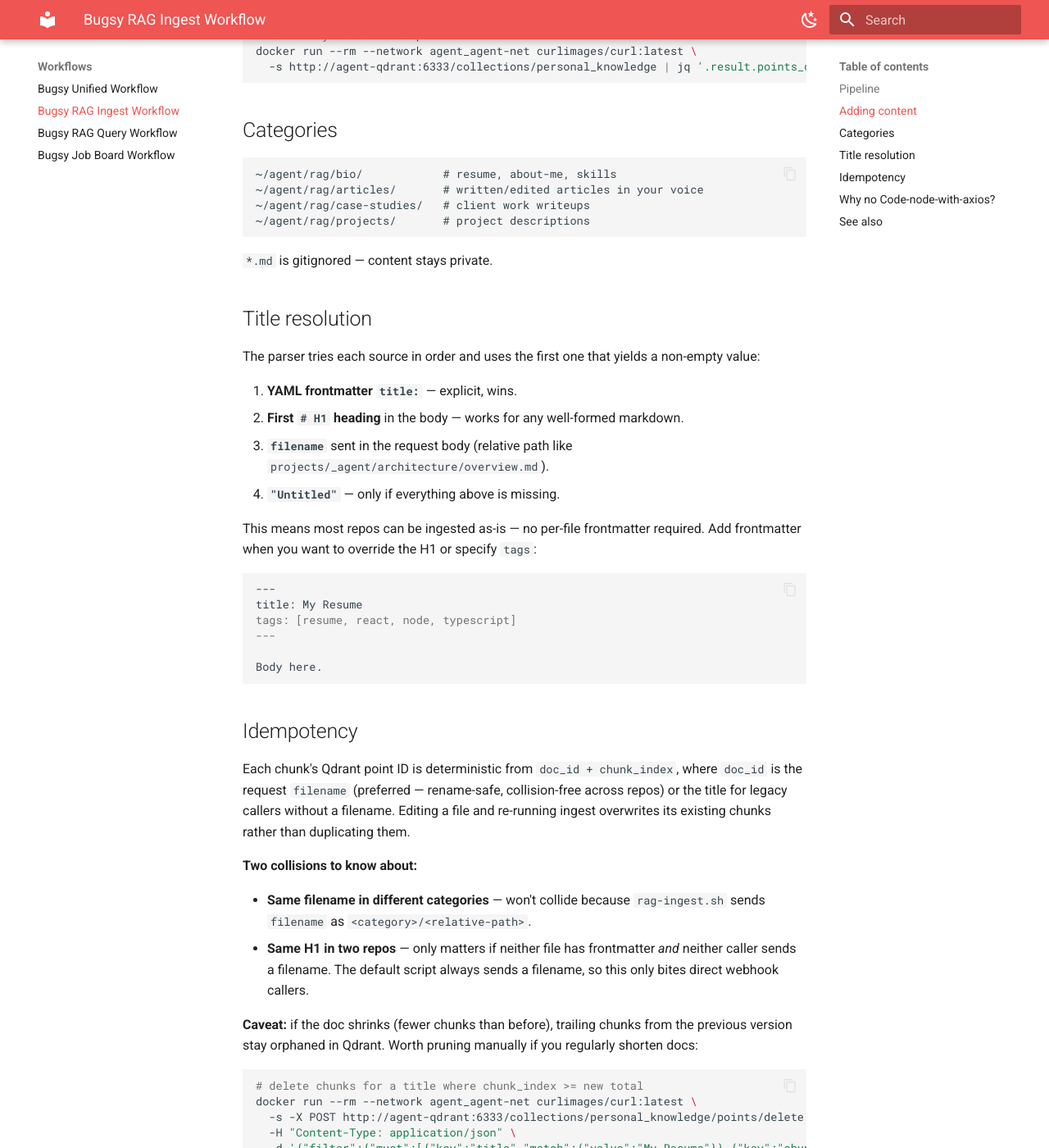
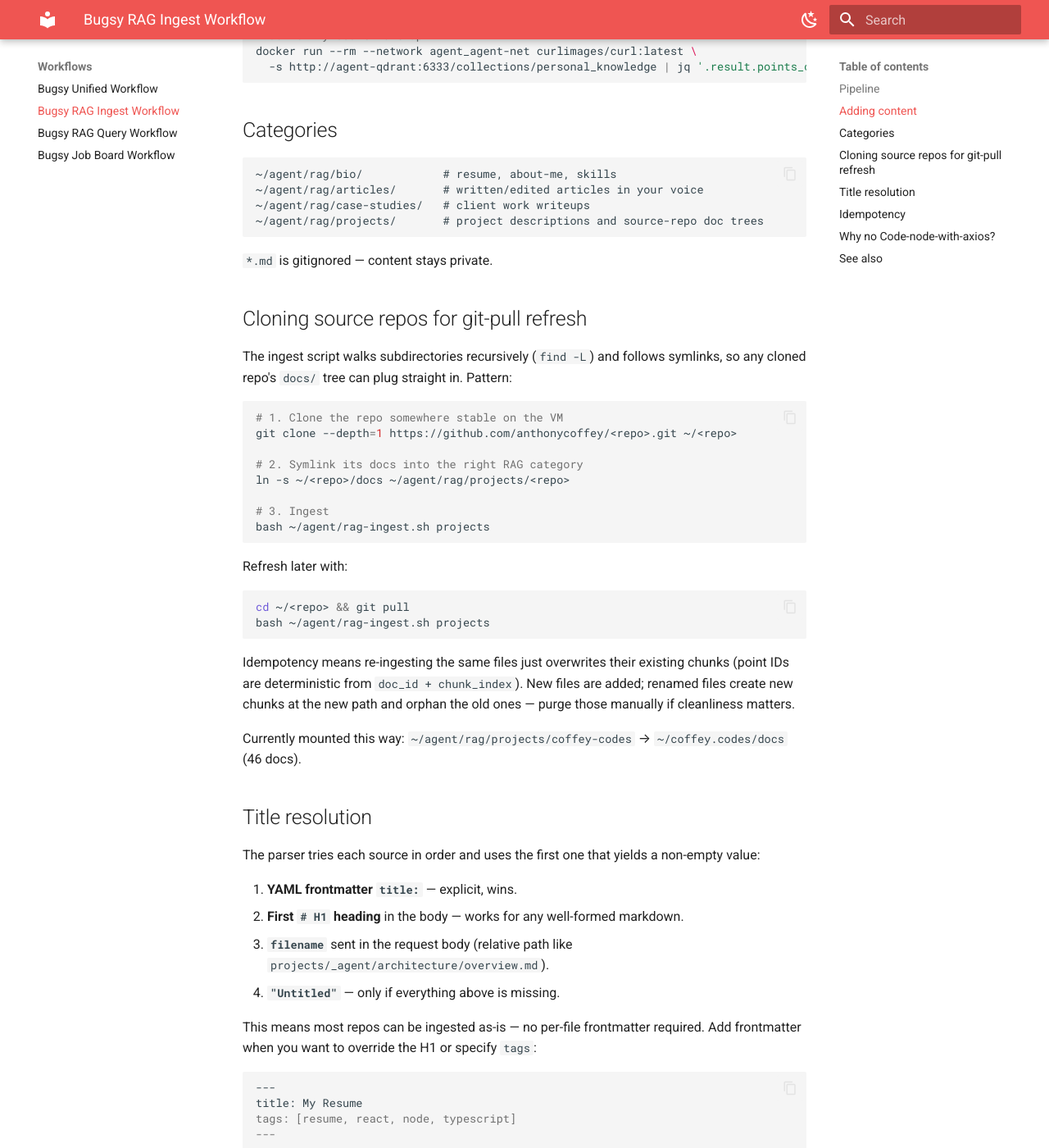
Before and after one commit to anthonycoffey/_agent, an MkDocs documentation site: the page built from docs/workflows/rag-ingest.md, in a window 1280 px wide and 1400 px high, scrolled down 1054 px. Shown: the whole window at 82% size. Built offline with MkDocs 1.6.1 and Material for MkDocs 9.7.7, drawn with Linux system fonts in a browser that asks for light colours.

Commit message:
feat(rag): follow symlinks during ingest for cloned source repos
`find -L` so symlinked subtrees are traversed. This enables the
git-pull refresh pattern: clone a repo to ~/<repo>, symlink its docs
into ~/agent/rag/projects/<repo>, and `git pull` + re-ingest to
refresh embeddings. Already wired up for coffey.codes (46 docs).

docs/workflows/rag-ingest.md: documents the cloning pattern and
refresh workflow.

````diff
--- a/docs/workflows/rag-ingest.md
+++ b/docs/workflows/rag-ingest.md
@@ -52,10 +52,36 @@ docker run --rm --network agent_agent-net curlimages/curl:latest \
 ~/agent/rag/bio/            # resume, about-me, skills
 ~/agent/rag/articles/       # written/edited articles in your voice
 ~/agent/rag/case-studies/   # client work writeups
-~/agent/rag/projects/       # project descriptions
+~/agent/rag/projects/       # project descriptions and source-repo doc trees
 ```
 
 `*.md` is gitignored — content stays private.
+
+## Cloning source repos for git-pull refresh
+
+The ingest script walks subdirectories recursively (`find -L`) and follows symlinks, so any cloned repo's `docs/` tree can plug straight in. Pattern:
+
+```bash
+# 1. Clone the repo somewhere stable on the VM
+git clone --depth=1 https://github.com/anthonycoffey/<repo>.git ~/<repo>
+
+# 2. Symlink its docs into the right RAG category
+ln -s ~/<repo>/docs ~/agent/rag/projects/<repo>
+
+# 3. Ingest
+bash ~/agent/rag-ingest.sh projects
+```
+
+Refresh later with:
+
+```bash
+cd ~/<repo> && git pull
+bash ~/agent/rag-ingest.sh projects
+```
+
+Idempotency means re-ingesting the same files just overwrites their existing chunks (point IDs are deterministic from `doc_id + chunk_index`). New files are added; renamed files create new chunks at the new path and orphan the old ones — purge those manually if cleanliness matters.
+
+Currently mounted this way: `~/agent/rag/projects/coffey-codes` → `~/coffey.codes/docs` (46 docs).
 
 ## Title resolution
 
````
Also changed, not shown: 1 other file.
